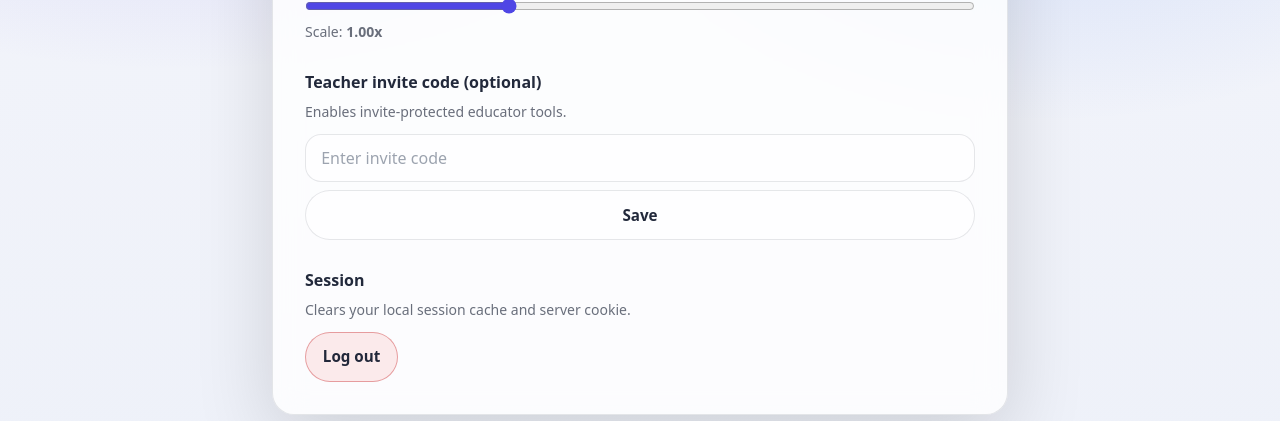
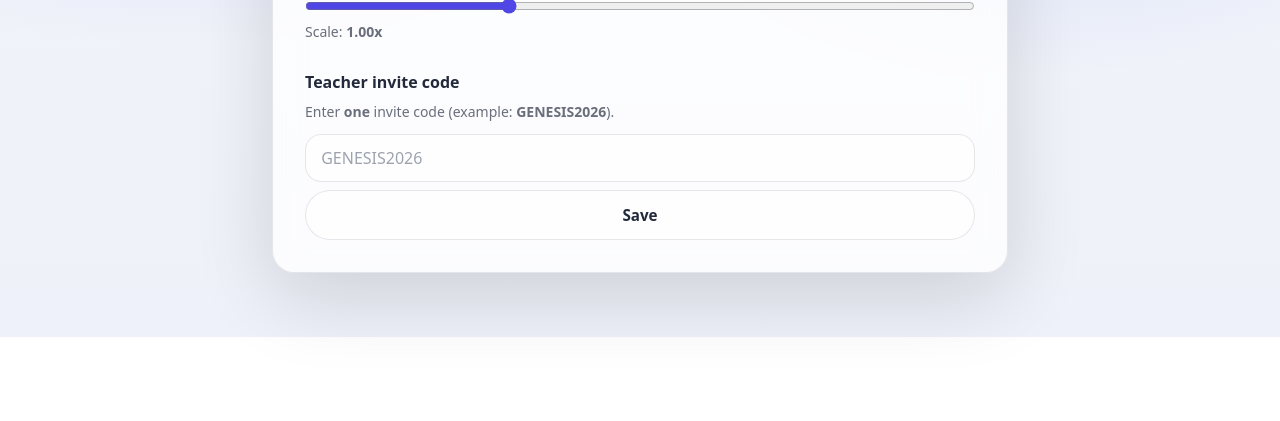
Before and after one commit to tweetharis-netizen/elora-verification-ui, a Next.js app: page /settings in a window 1280 px wide. Shown: the part 531-952 px from the top of the page. After the commit the page ends 868 px from the top, so only its background shows below. Built offline with nearby package versions, Linux system fonts and the light colour scheme; no server answers.

Commit message:
Update settings.js

```diff
--- a/pages/settings.js
+++ b/pages/settings.js
@@ -1,13 +1,12 @@
-import { useEffect, useState } from "react";
+import { useEffect, useMemo, useState } from "react";
 import {
   getSession,
+  logout,
+  refreshVerifiedFromServer,
   saveSession,
+  setFontScale,
   setTheme,
-  setFontScale,
   setTeacherCode,
-  refreshVerifiedFromServer,
-  activateTeacher,
-  logout,
 } from "@/lib/session";
 
 function ThemeSegment({ value, onChange }) {
@@ -48,37 +47,45 @@ export default function Settings() {
     return () => window.removeEventListener("elora:session", sync);
   }, []);
 
+  const canLogout = Boolean(s.verified || s.teacherEnabled);
+
   async function saveInvite() {
     setMsg("");
     setSaving(true);
 
     const code = String(getSession().teacherCode || "").trim();
 
-    try {
-      if (!code) {
-        // Clear teacher mode
-        saveSession({ teacherCode: "", teacherActive: false });
-        setMsg("Cleared.");
+    if (code.includes(",")) {
+      setMsg("Enter ONE invite code (example: GENESIS2026).");
+      setSaving(false);
       return;
     }
 
-      const r = await fetch(`/api/teacher-invite?code=${encodeURIComponent(code)}`);
+    try {
+      const r = await fetch(`/api/teacher-invite`, {
+        method: "POST",
+        headers: { "Content-Type": "application/json" },
+        body: JSON.stringify({ code }),
+      });
+
       const data = await r.json().catch(() => null);
 
-      if (!data?.ok) {
-        saveSession({ teacherCode: code, teacherActive: false });
-        setMsg("Invalid invite code.");
+      if (!r.ok || !data?.ok) {
+        if (data?.error === "not_verified") setMsg("Verify your email first.");
+        else if (data?.error === "enter_single_code") setMsg("Enter ONE invite code only.");
+        else setMsg("Invalid invite code.");
+        saveSession({ teacherEnabled: false });
         return;
       }
 
-      activateTeacher(code);
-      saveSession(getSession());
-      setMsg("Teacher tools enabled.");
+      saveSession({ teacherCode: code });
+      await refreshVerifiedFromServer();
+      setMsg(code ? "Teacher access enabled." : "Teacher access removed.");
     } catch {
       setMsg("Could not validate invite code. Try again.");
     } finally {
       setSaving(false);
-      setTimeout(() => setMsg(""), 1400);
+      setTimeout(() => setMsg(""), 1600);
     }
   }
 
@@ -137,8 +144,10 @@ export default function Settings() {
           </section>
 
           <section>
-            <div className="font-black">Teacher invite code (optional)</div>
-            <p className="mt-2 elora-muted text-sm">Enables invite-protected educator tools.</p>
+            <div className="font-black">Teacher invite code</div>
+            <p className="mt-2 elora-muted text-sm">
+              Enter <b>one</b> invite code (example: <b>GENESIS2026</b>).
+            </p>
             <div className="mt-3 grid gap-2">
               <input
                 className="elora-input"
@@ -147,7 +156,7 @@ export default function Settings() {
                   setTeacherCode(e.target.value);
                   setS(getSession());
                 }}
-                placeholder="Enter invite code"
+                placeholder="GENESIS2026"
               />
               <button type="button" className="elora-btn" onClick={saveInvite} disabled={saving}>
                 {saving ? "Saving…" : "Save"}
@@ -156,15 +165,17 @@ export default function Settings() {
             </div>
           </section>
 
+          {canLogout ? (
             <section>
               <div className="font-black">Session</div>
-            <p className="mt-2 elora-muted text-sm">Clears your local session cache and server cookie.</p>
+              <p className="mt-2 elora-muted text-sm">Clears your local cache + server cookies on this device.</p>
               <div className="mt-3">
                 <button type="button" className="elora-btn elora-btn-danger" onClick={doLogout}>
                   Log out
                 </button>
               </div>
             </section>
+          ) : null}
         </div>
       </div>
     </div>
```
Lines whose indentation alone changed are shown as unchanged.
